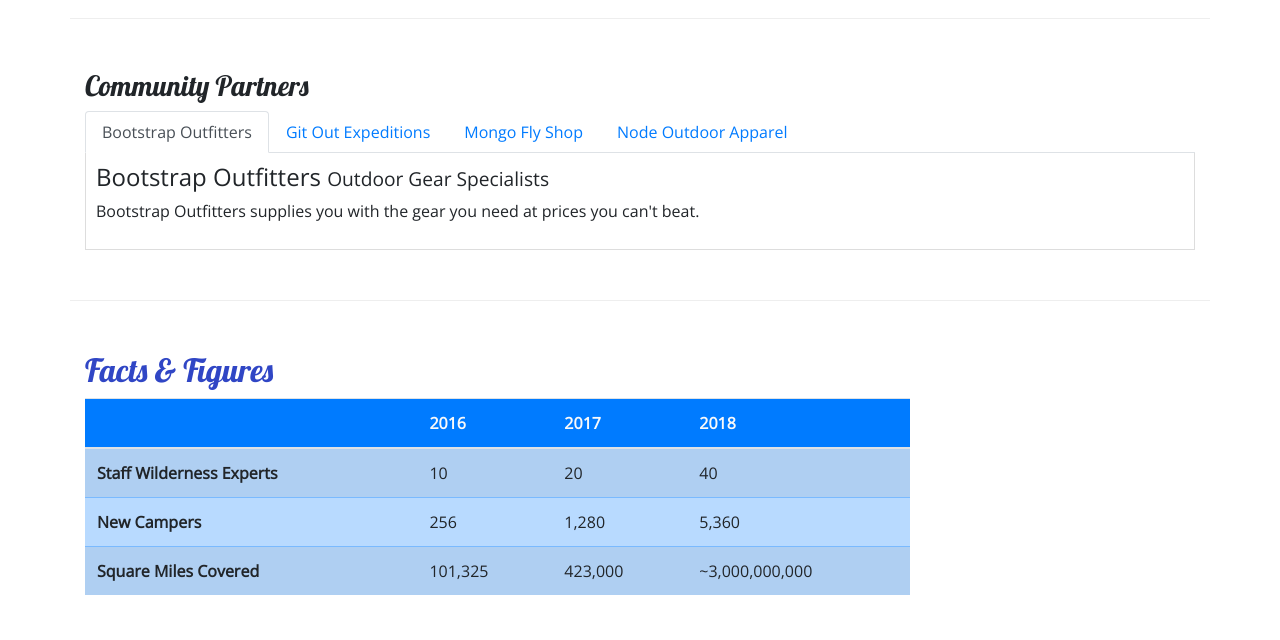
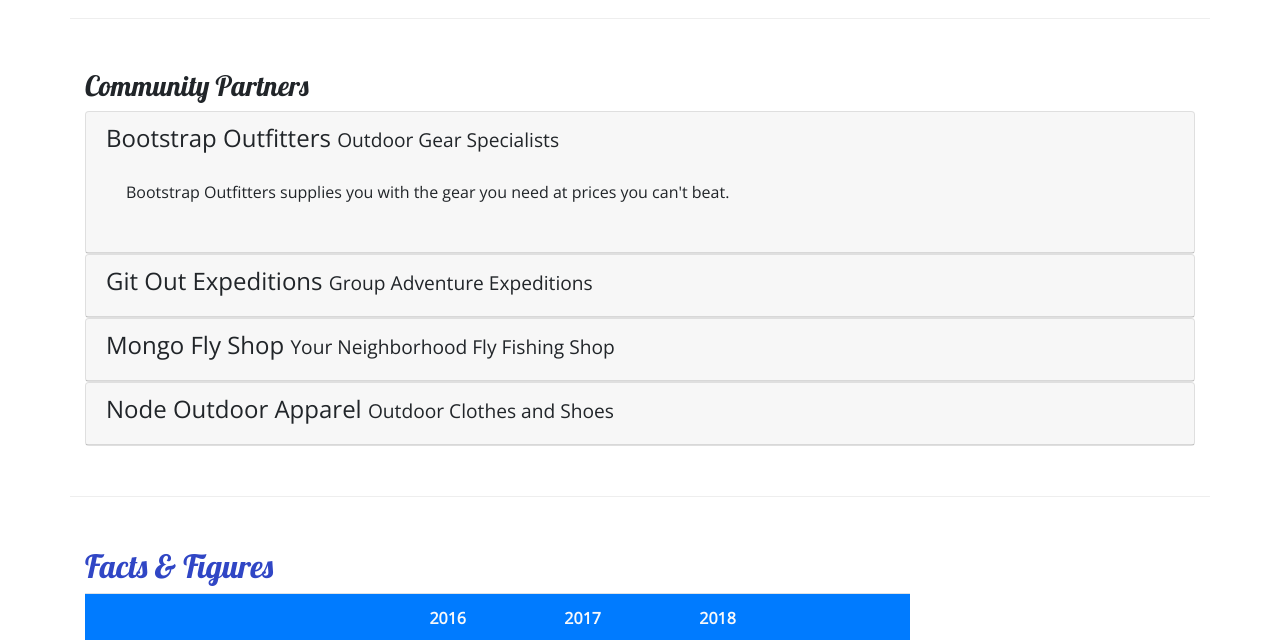
Before and after one commit to NB1986/Nucamp-Bootstrap-Project, a website: page aboutus.html in a window 1280 px wide. Shown: the part 810-1450 px from the top of the page. Drawn offline with nearby package versions, Linux system fonts and the light colour scheme.

Commit message:
End of Exercise: Accordion

```diff
--- a/aboutus.html
+++ b/aboutus.html
@@ -103,28 +103,62 @@
         <div class="row row-content">
             <div class="col">
                 <h3>Community Partners</h3>
-                <ul class="nav nav-tabs">
-                    <li class="nav-item"><a class="nav-link active" href="#bootstrap" role="tab" data-toggle="tab">Bootstrap Outfitters</a></li>
-                    <li class="nav-item"><a class="nav-link" href="#git" role="tab" data-toggle="tab">Git Out Expeditions</a></li>
-                    <li class="nav-item"><a class="nav-link" href="#mongo" role="tab" data-toggle="tab">Mongo Fly Shop</a></li>
-                    <li class="nav-item"><a class="nav-link" href="#node" role="tab" data-toggle="tab">Node Outdoor Apparel</a></li>
-                </ul>
-                <div class="tab-content">
-                    <div role="tabpanel" class="tab-pane fade show active" id="bootstrap">
-                        <h4>Bootstrap Outfitters <small>Outdoor Gear Specialists </small> </h4>
-                        <p class="d-none d-sm-block">Bootstrap Outfitters supplies you with the gear you need at prices you can't beat.</p>
+                <div id="accordion">
+                    <div class="card">
+                        <div role="tab" class="card-header">
+                            <h4>
+                                <a data-toggle="collapse" data-target="#bootstrap">
+                                    Bootstrap Outfitters <small> Outdoor Gear Specialists </small>
+                                </a>
+                            </h4>
+                            <div class="collapse show" id="bootstrap" data-parent="#accordion">
+                                <div class="card-body">
+                                    <p class="d-none d-sm-block">Bootstrap Outfitters supplies you with the gear you need at prices you can't beat.</p>
+                                </div>
+                            </div>
+                        </div>
                     </div>
-                    <div role="tabpanel" class="tab-pane fade" id="git">
-                        <h4>Git Out Expeditions <small>Group Adventure Expeditions </small> </h4>
-                        <p class="d-none d-sm-block">Join Git Out Expeditions to explore new horizons with a group of other adventurers!</p>
+                    <div class="card">
+                        <div role="tab" class="card-header">
+                            <h4>
+                                <a class="collapsed" data-toggle="collapse" data-target="#git">
+                                    Git Out Expeditions <small> Group Adventure Expeditions </small>
+                                </a>
+                            </h4>
+                            <div class="collapse" id="git" data-parent="#accordion">
+                                <div class="card-body">
+                                    <p class="d-none d-sm-block">Join Git Out Expeditions to explore new horizons with a group of other adventurers!</p>
+                                </div>
+                            </div>
+                        </div>
                     </div>
-                    <div role="tabpanel" class="tab-pane fade" id="mongo">
-                        <h4>Mongo Fly Shop <small>Your Neighborhood Fly Fishing Shop </small> </h4>
-                        <p class="d-none d-sm-block">Need a new fishing pole, a tacklebox, or flies of all kinds? Stop by Mongo Fly Shop.</p>
+                    <div class="card">
+                        <div role="tab" class="card-header">
+                            <h4>
+                                <a class="collapsed" data-toggle="collapse" data-target="#mongo">
+                                    Mongo Fly Shop <small> Your Neighborhood Fly Fishing Shop </small>
+                                </a>
+                            </h4>
+                            <div class="collapse" id="mongo" data-parent="#accordion">
+                                <div class="card-body">
+                                    <p class="d-none d-sm-block">Need a new fishing pole, a tacklebox, or flies of all kinds? Stop by Mongo Fly Shop.</p>
+                                </div>
+                            </div>
+                        </div>
                     </div>
-                    <div role="tabpanel" class="tab-pane fade" id="node">
-                        <h4>Node Outdoor Apparel <small>Outdoor Clothes and Shoes </small> </h4>
-                        <p class="d-none d-sm-block">From polar fleeces to swimsuits, hiking boots to waders, a visit to Node will be sure to get you covered.</p>
+                    <div class="card">
+                        <div role="tab" class="card-header">
+                            <h4>
+                                <a class="collapsed" data-toggle="collapse" data-target="#node">
+                                    Node Outdoor Apparel <small> Outdoor Clothes and Shoes </small>
+                                </a>
+                            </h4>
+                            <div class="collapse" id="node" data-parent="#accordion">
+                                <div class="card-body">
+                                    <p class="d-none d-sm-block">From polar fleeces to swimsuits, hiking boots to waders, a visit to Node will be sure to get you covered.</p>
+                                </div>
+                            </div>
+                        </div>
                     </div>
                 </div>
             </div>
--- a/css/styles.css
+++ b/css/styles.css
@@ -39,8 +39,7 @@ header h2 {
     background-color: #901CAD;
 }
 
-.tab-content {
-    border: 1px solid #DDD;
-    border-top: none;
-    padding: 10px;
+a, a:hover {
+    color: inherit;
+    text-decoration: none;
 }
```
